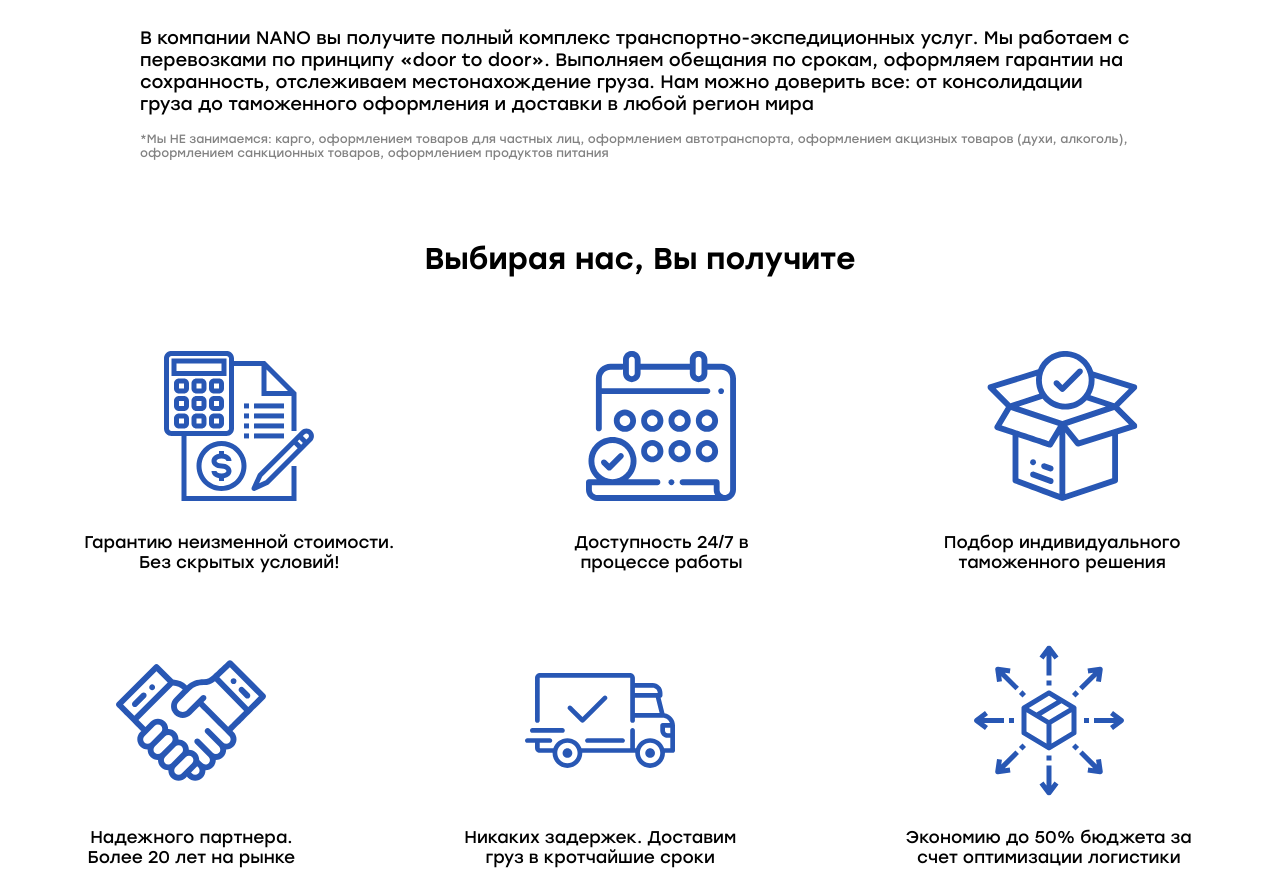
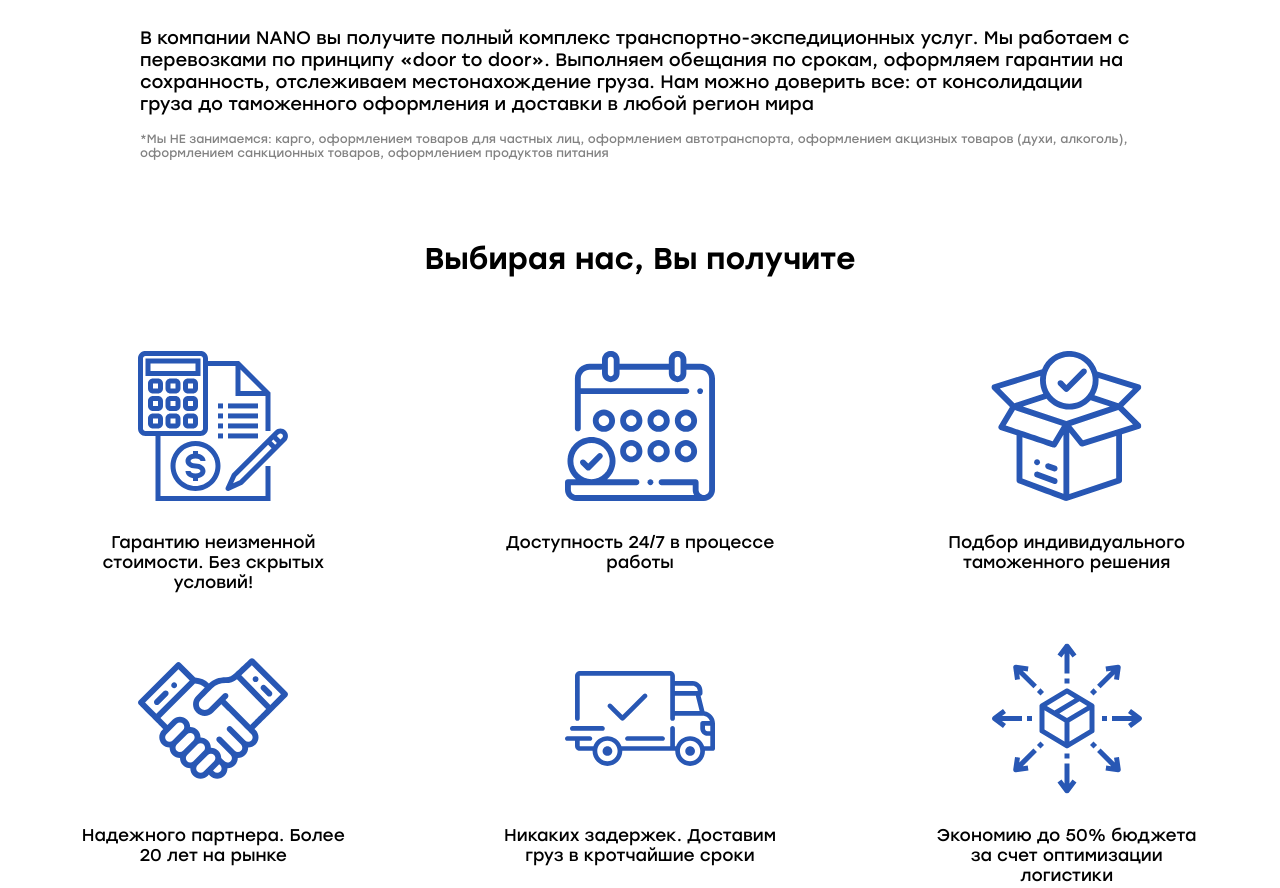
Before and after one commit to a-povazhnyi/frontend-basics, a plain HTML site: page index.html in a window 1280 px wide. Shown: the part 560-1448 px from the top of the page. Drawn offline with nearby package versions, Linux system fonts and the light colour scheme.

```diff
--- a/static/css/style.css
+++ b/static/css/style.css
@@ -264,6 +264,8 @@ section.advantages li {
     display: flex;
     flex-direction: column;
     align-items: center;
+    width: 23%;
+    height: 220px;
     margin: 0 73px;
 }
 
```
